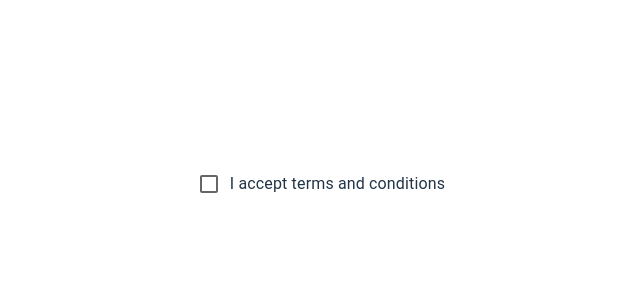
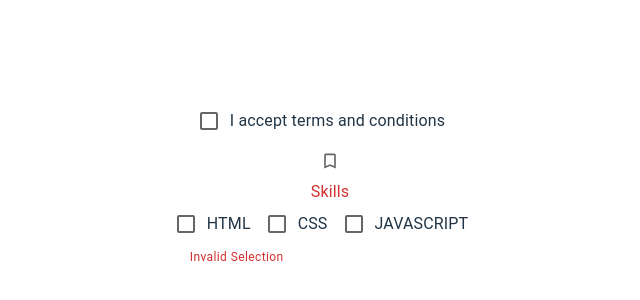
Before and after one commit to leo-mutuku/react-mui, a React (Vite) app: page / in a window 1280 px wide. Shown: the part 216-516 px from the top of the page, without its empty margins (310-950 px from the left). Built offline with nearby package versions, Linux system fonts and the light colour scheme.

Commit message:
mui check box

```diff
--- a/src/component/MuiCheckbox.tsx
+++ b/src/component/MuiCheckbox.tsx
@@ -1,14 +1,31 @@
 import {
     Box,
     Checkbox ,
-    FormControlLabel
+    FormControlLabel,
+    FormControl,
+    FormLabel,
+    FormGroup,
+    FormHelperText,
 } from '@mui/material'
+import BookmarkBorderIcon from '@mui/icons-material/BookmarkBorder'
+import BookmarkIcon from '@mui/icons-material/Bookmark'
 import { useState } from 'react'
 export default function MuiCheckbox() {
     const [acceptTmC, setAcceptTmC] = useState(false)
-    console.log(acceptTmC)
+    const [skills, setSkills] = useState<string[]>([])
+    console.log(skills)
     const handleChange = (event: React.ChangeEvent<HTMLInputElement>)=>{
         setAcceptTmC(event.target.checked)
+    }
+    const handleSkillChange = (event:React.ChangeEvent<HTMLInputElement>)=>{
+        const index = skills.indexOf(event.target.value)
+        if(index === -1){
+            setSkills([...skills, event.target.value])
+        }
+         else{
+                setSkills(skills.filter((skill)=>skill !== event.target.value))
+            }
+
 
     }
   return (
@@ -17,10 +34,46 @@
             <FormControlLabel
             label='I accept terms and conditions'
             control={<Checkbox
+                checkedIcon={<BookmarkIcon />}
                 checked={acceptTmC}
                 onChange={handleChange}/>}
             />
         </Box>
+        <Box>
+            <Checkbox icon={<BookmarkBorderIcon />}
+            checked={acceptTmC}
+            onChange={handleChange}
+            size="small"
+            color='secondary'/>
+            </Box>
+            <Box>
+                <FormControl error>
+                    <FormLabel>Skills</FormLabel>
+                    <FormGroup row  >
+                 <FormControlLabel
+                label='HTML'
+                control={<Checkbox value={'html'}
+                checkedIcon={<BookmarkIcon />}
+                checked={skills.includes('html')}
+                onChange={handleSkillChange}/>}
+            />
+            <FormControlLabel
+            label='CSS'
+            control={<Checkbox value={'css'}
+            checkedIcon={<BookmarkIcon />}
+            checked={skills.includes('css')}
+            onChange={handleSkillChange}/>} />
+                 <FormControlLabel
+            label='JAVASCRIPT'
+            control={<Checkbox value={'javascript'}
+            checkedIcon={<BookmarkIcon />}
+            checked={skills.includes('javascript')}
+            onChange={handleSkillChange}/>} />
+                    </FormGroup>
+                    <FormHelperText>Invalid Selection</FormHelperText>
+                </FormControl>
+            </Box>
+
     </Box>
   )
 }
```
